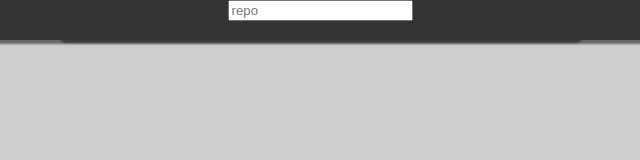
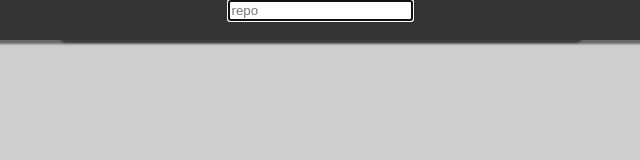
Before and after one commit to mgiulio/gh-issue-tracker-bb, a website: page src/index.html in a window 1280 px wide. Shown: the full height of the page, 320-960 px from the left. Drawn offline with Linux system fonts and the light colour scheme; files that its build step writes are made by us from their sources.

Commit message:
repo control autofocus

```diff
--- a/src/index.html
+++ b/src/index.html
@@ -13,7 +13,7 @@
 
 <body>
 	<header id="toolbar">
-		<input class="repo" type="text" placeholder="repo">
+		<input class="repo" type="text" placeholder="repo" autofocus>
 	</header>
 
 	<section id="list">
```
